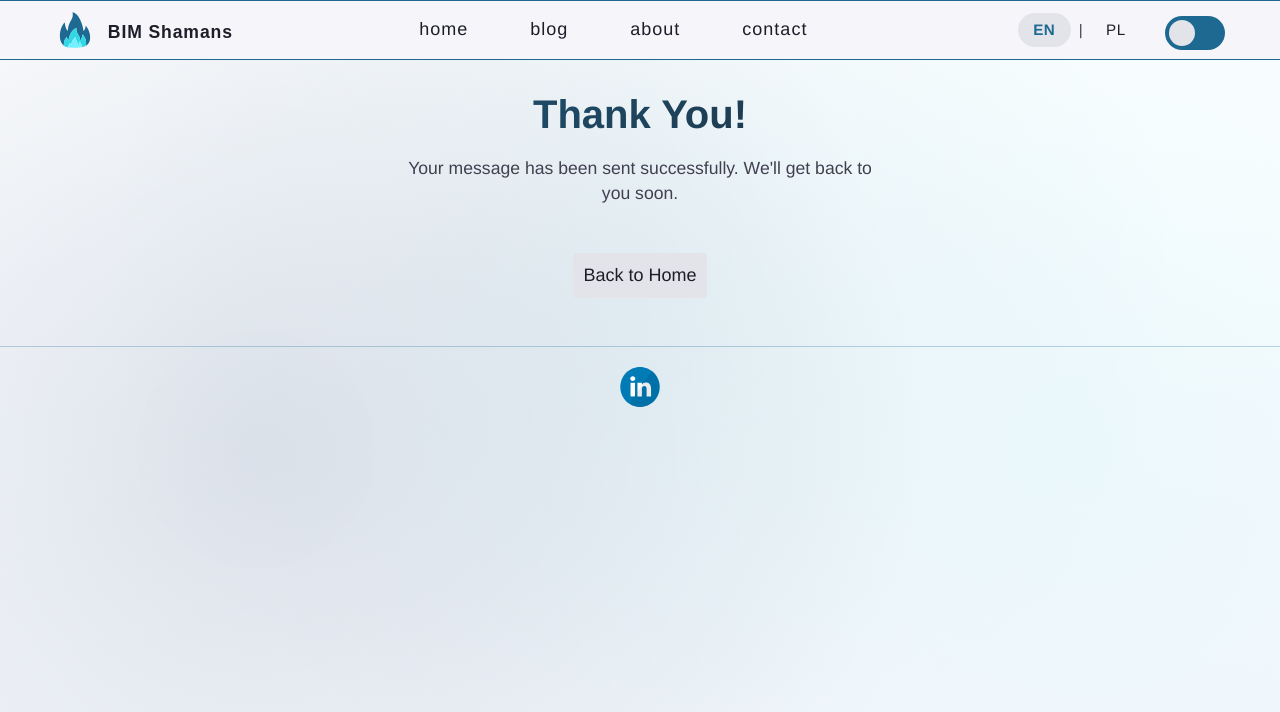
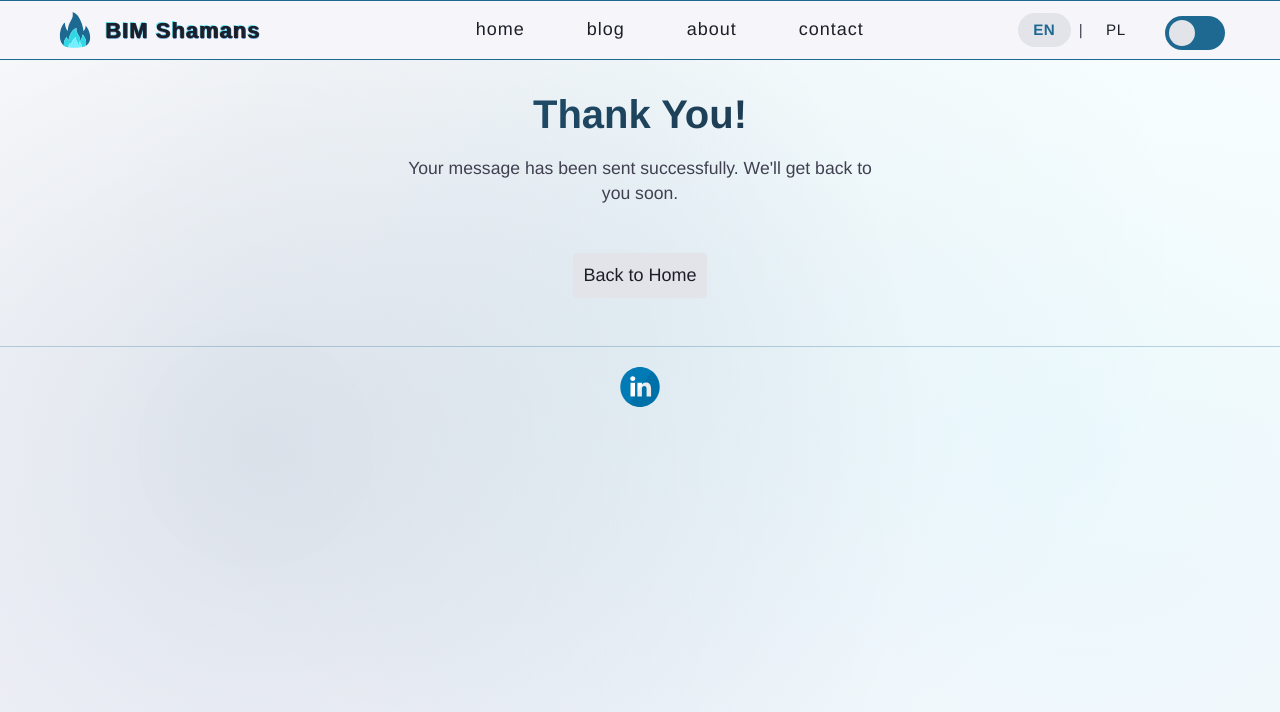
Before and after one commit to W7k-J/BimShamans, a Jekyll site: the page built from en/thank-you.md, in a window 1280 px wide. Shown: the top 712 px of the page. Built offline with Jekyll 4.4.1, drawn with Linux system fonts in a browser that asks for light colours; some web fonts are replaced.

Commit message:
ZMiana loga w menu

```diff
--- a/_layouts/default.html
+++ b/_layouts/default.html
@@ -74,9 +74,21 @@
         <div class="container">
             <!-- Logo Navigation Bar -->
             <a href="{{ site.baseurl }}/{{ page.lang }}/home/" class="site-avatar">
-                <img src="{{ site.baseurl }}/images/logos/Logo_Fire_Favicon_Alpha_1024x1024.svg" class="logo-light logo-animated" alt="BIM Shamans Light Logo" />
-                <img src="{{ site.baseurl }}/images/logos/Logo_Fire_Favicon_Alpha_1024x1024.svg" class="logo-dark logo-animated" alt="BIM Shamans Dark Logo" />
-                <span class="site-logo-text">BIM Shamans</span>
+                <img src="{{ site.baseurl }}/images/logos/Logo_Fire_Favicon_Alpha_1024x1024.svg" class="nav-flame logo-animated" alt="BIM Shamans Flame" />
+                <!-- Inline SVG for Syncopate font support - Light theme version -->
+                <svg class="nav-logo-text logo-light" xmlns="http://www.w3.org/2000/svg" viewBox="0 0 750 70" aria-label="BIM Shamans">
+                    <text x="-2" y="57" font-family="'Syncopate', sans-serif" font-size="68" font-weight="700" letter-spacing="0.05em" fill="#32D7E6" opacity="0.75">BIM Shamans</text>
+                    <text x="2" y="63" font-family="'Syncopate', sans-serif" font-size="68" font-weight="700" letter-spacing="0.05em" fill="#4183C4" opacity="0.75">BIM Shamans</text>
+                    <text x="3.4" y="60" font-family="'Syncopate', sans-serif" font-size="68" font-weight="700" letter-spacing="0.05em" fill="#0f2740" opacity="0.9">BIM Shamans</text>
+                    <text x="0" y="60" font-family="'Syncopate', sans-serif" font-size="68" font-weight="700" letter-spacing="0.05em" fill="#1e1e28">BIM Shamans</text>
+                </svg>
+                <!-- Inline SVG for Syncopate font support - Dark theme version -->
+                <svg class="nav-logo-text logo-dark" xmlns="http://www.w3.org/2000/svg" viewBox="0 0 750 70" aria-label="BIM Shamans">
+                    <text x="-2" y="57" font-family="'Syncopate', sans-serif" font-size="68" font-weight="700" letter-spacing="0.05em" fill="#32D7E6" opacity="0.75">BIM Shamans</text>
+                    <text x="2" y="63" font-family="'Syncopate', sans-serif" font-size="68" font-weight="700" letter-spacing="0.05em" fill="#4183C4" opacity="0.75">BIM Shamans</text>
+                    <text x="3.4" y="60" font-family="'Syncopate', sans-serif" font-size="68" font-weight="700" letter-spacing="0.05em" fill="#1e1e28" opacity="0.9">BIM Shamans</text>
+                    <text x="0" y="60" font-family="'Syncopate', sans-serif" font-size="68" font-weight="700" letter-spacing="0.05em" fill="#e3e3ea">BIM Shamans</text>
+                </svg>
             </a>
 
             <!-- Navigation Menu -->
--- a/style.scss
+++ b/style.scss
@@ -115,43 +115,43 @@ html {
 .site-avatar {
   display: flex;
   align-items: center;
-  gap: 0.8rem;
+  gap: 0.6rem;
+  text-decoration: none;
 
-  img.logo-light, img.logo-dark {
-    width: 100%;
-    height: auto;
-    transition: opacity 0.4s ease, filter 0.6s ease;
+  // Flame icon
+  .nav-flame {
+    height: 100%;
+    width: auto;
+    object-fit: contain;
+    transition: filter 0.4s ease;
   }
 
-  &:hover img.logo-animated {
-    animation: logo-glow 2s ease-in-out infinite;
+  // SVG text logo
+  .nav-logo-text {
+    height: 55%;
+    width: auto;
+    object-fit: contain;
+    transition: opacity 0.4s ease, filter 0.4s ease;
   }
 
-  .site-logo-text {
-    font-family: 'Syncopate', 'Michroma', sans-serif;
-    font-size: 1.1rem;
-    font-weight: 600;
-    letter-spacing: 0.05em;
-    white-space: nowrap;
-    transition: color 0.4s ease;
-    position: relative;
-    top: 2px;
-    -webkit-font-smoothing: antialiased;
-    -moz-osx-font-smoothing: grayscale;
-    text-rendering: optimizeLegibility;
+  // Theme-based visibility for logo text
+  .nav-logo-text.logo-light,
+  .nav-logo-text.logo-dark {
+    display: none;
+  }
+
+  &:hover .logo-animated {
+    animation: logo-glow 2s ease-in-out infinite;
   }
 }
 
-.light-theme .site-avatar .site-logo-text {
-  color: #{$raisinBlack};
+// Light theme: show light logo (dark text), hide dark logo
+.light-theme .site-avatar .nav-logo-text.logo-light {
+  display: block;
 }
 
-.dark-theme .site-avatar .site-logo-text {
-  color: #{$ghostWhite};
-}
-
-.site-avatar:hover .site-logo-text {
-  color: var(--firstBlue-color);
+.dark-theme .site-avatar .nav-logo-text.logo-dark {
+  display: block;
 }
 
 // Navigation container
@@ -184,10 +184,16 @@ html {
     margin-right: auto;
     display: flex;
     align-items: center;
-    gap: 0.8rem;
+    gap: 0.6rem;
 
-    img.logo-light, img.logo-dark {
+    .nav-flame {
       height: 80%;
+      width: auto;
+      object-fit: contain;
+    }
+
+    .nav-logo-text {
+      height: 45%;
       width: auto;
       object-fit: contain;
     }
```
Also changed, not shown: images/logos/Logo_BIMShamans_Text_Dark.svg, images/logos/Logo_BIMShamans_Text_Light.svg.
